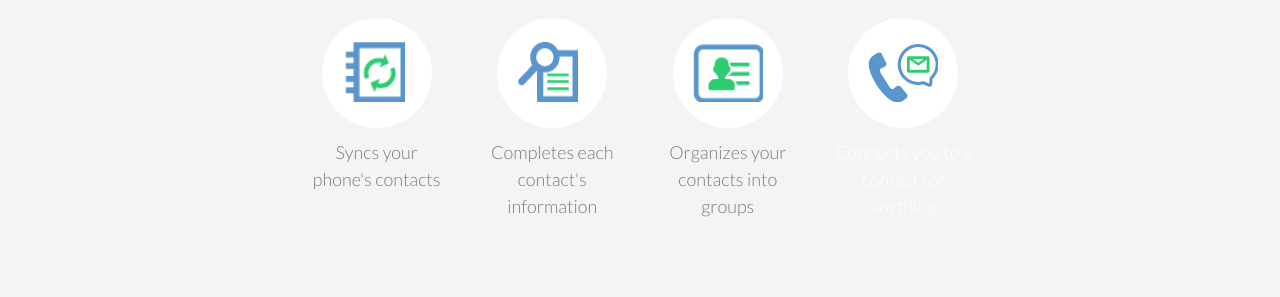
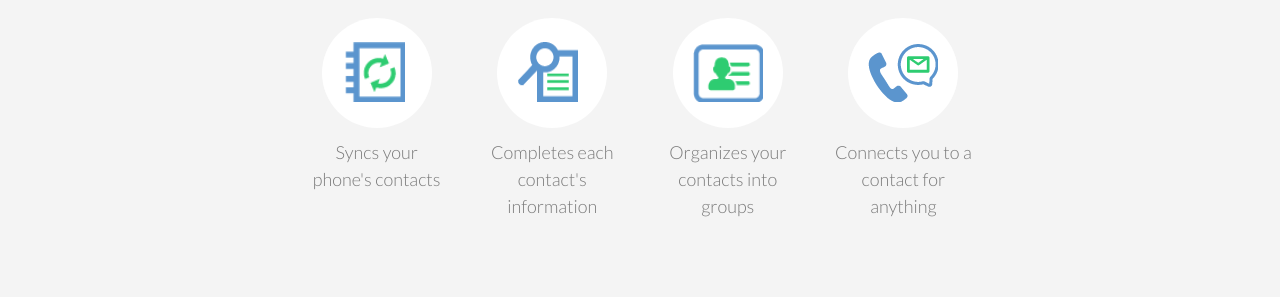
Before and after one commit to NoraCBenson/kahoots, a plain HTML site: page index.html in a window 1280 px wide. Shown: the part 1506-1803 px from the top of the page. Drawn offline with nearby package versions, Linux system fonts and the light colour scheme.

Commit message:
Update index.html

```diff
--- a/index.html
+++ b/index.html
@@ -129,7 +129,7 @@
 					<div class="circle" id="circle-four">
 						<img class="last-two" src="img/process-4.png">
 					</div>
-					<div class="text" style="color:#ffffff;">Connects you to a contact for anything</div>
+					<div class="text">Connects you to a contact for anything</div>
 				</li>
 			</ul>
 		</div>
```
